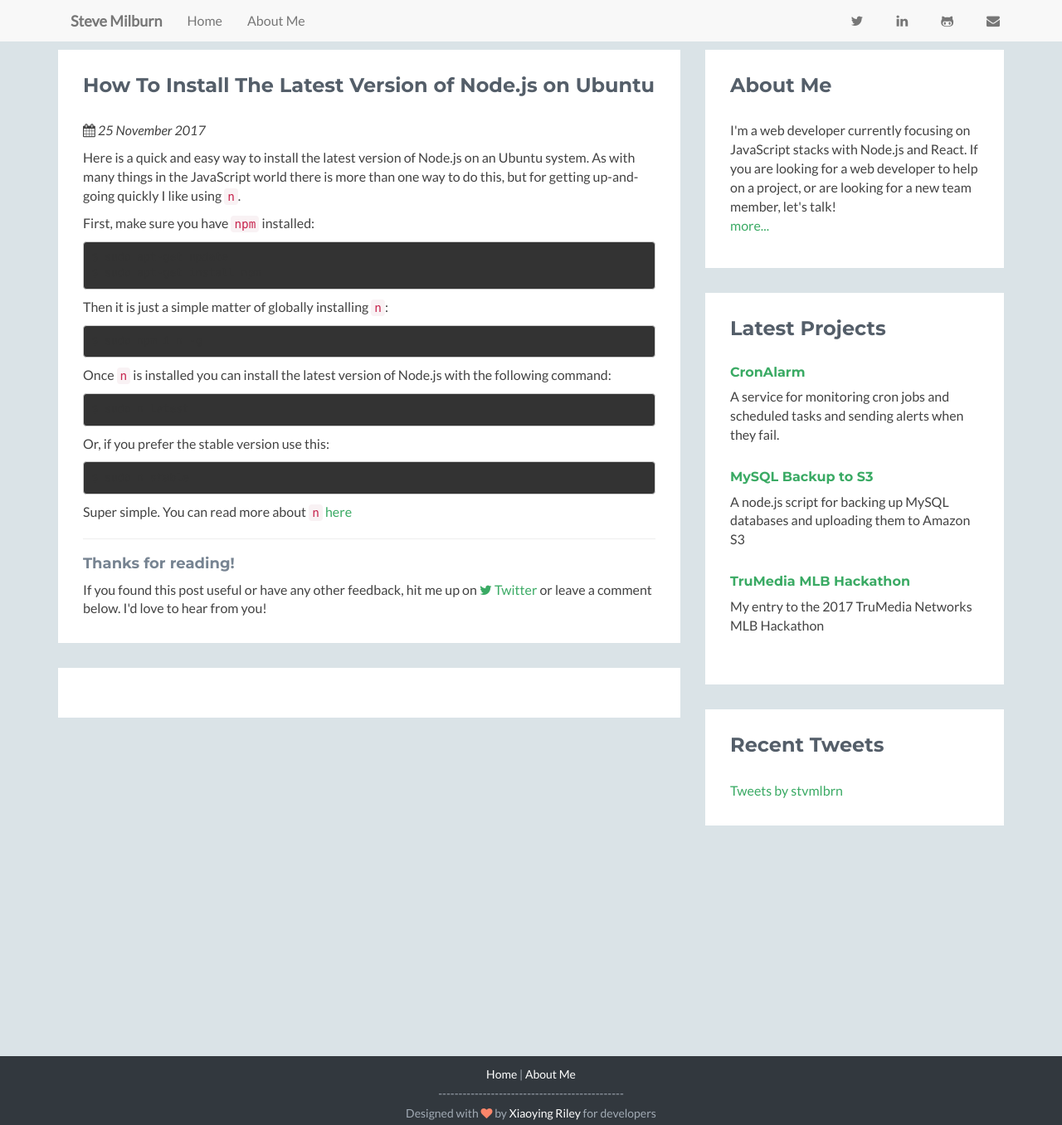
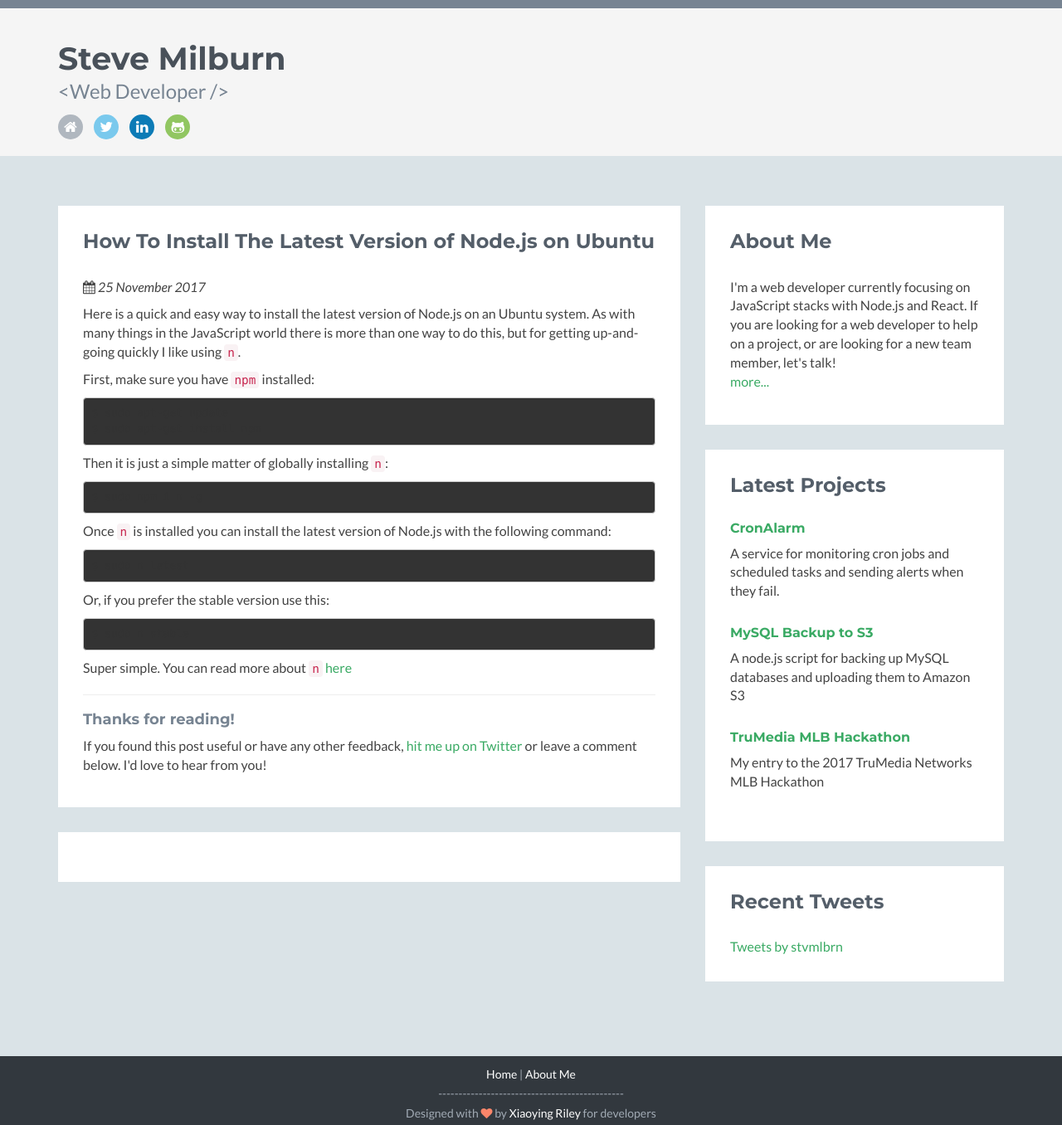
Before and after one commit to stvmlbrn/stvmlbrn.github.io, a Jekyll site: the page built from _posts/2017-11-25-install-latest-node-version-on-ubuntu.md, in a window 1280 px wide and 1356 px high. Shown: the whole window at 83% size. Built offline with Jekyll 4.4.1, drawn with Linux system fonts in a browser that asks for light colours; nearby versions of some CDN libraries; comment, search, counter and statistics services are not loaded.

Commit message:
layout changes

```diff
--- a/_layouts/post.html
+++ b/_layouts/post.html
@@ -35,30 +35,25 @@
 </head>
 
 <body>
-    <div class="nav navbar-default navbar-fixed-top">
-        <div class="container">
-            <div class="navbar-header">
-              <button type="button" class="navbar-toggle" data-toggle="collapse" data-target="#navbar">
-                <span class="icon-bar"></span>
-                <span class="icon-bar"></span>
-                <span class="icon-bar"></span>
-              </button>
-              <a href="/" class="navbar-brand"><strong>Steve Milburn</strong></a>
-            </div>
-            <div id="navbar" class="collapse navbar-collapse">
-                <ul class="nav navbar-nav">
-                    <li><a href="/">Home</a>
-                    <li><a href="/about">About Me</a></li>
-                </ul>
-                <ul class="nav navbar-nav navbar-right social list-inline">
-                  <li><a href="https://twitter.com/stvmlbrn" target="_blank"><i class="fa fa-twitter"></i></a></li>
-                  <li><a href="https://www.linkedin.com/in/steve-milburn-8b685b94" target="_blank"><i class="fa fa-linkedin"></i></a></li>
-                  <li><a href="https://github.com/stvmlbrn/" target="_blank"><i class="fa fa-github-alt"></i></a></li>
-                  <li><a href="mailto:{{ site.email }}" target="_blank"><i class="fa fa-envelope"></i></a></li>
-                </ul>
-            </div>
-        </div>
-    </div>
+    <!-- ******HEADER****** -->
+    <section>
+      <header class="header">
+          <div class="container">
+              <!-- <img class="profile-image img-responsive pull-left" src="assets/images/051.jpg" alt="Steve Milburn" /> -->
+              <div class="profile-content pull-left">
+                  <h1 class="name">Steve Milburn</h1>
+                  <h2 class="desc">&lt;Web Developer /&gt;</h2>
+                  <ul class="social list-inline">
+                    <li><a href="/" class="home"><i class="fa fa-home"></i></a></li>
+                    <li><a href="https://twitter.com/{{ site.twitter_username}}" target="_blank" rel="nofollow" class="twitter"><i class="fa fa-twitter"></i></a></li>
+                    <li><a href="https://www.linkedin.com/in/{{ site.linkedin_username }}" target="_blank" rel="nofollow" class="linkedin"><i class="fa fa-linkedin"></i></a></li>
+                    <li><a href="https://github.com/{{ site.github_username }}" target="_blank" rel="nofollow" class="github"><i class="fa fa-github-alt"></i></a></li>
+                  </ul>
+              </div><!--//profile-->
+              <!-- <a class="btn btn-cta-primary pull-right" href="http://themes.3rdwavemedia.com/" target="_blank"><i class="fa fa-paper-plane"></i> Contact Me</a>              -->
+          </div><!--//container-->
+      </header><!--//header-->
+    </section>
 
     <div class="container sections-wrapper">
         <div class="row">
@@ -75,9 +70,12 @@
                         {{ content }}
                         <hr/>
                         <h4>Thanks for reading!</h4>
-                        If you found this post useful or have any other feedback, hit
-                        me up on <a href="https://www.twitter.com/stvmlbrn" class="alert-link" target="_blank"><i class="fa fa-twitter"></i> Twitter</a>
+                        If you found this post useful or have any other feedback,
+                        <a href="https://www.twitter.com/stvmlbrn" rel="nofollow" class="alert-link" target="_blank">hit me up on  Twitter</a>
                         or leave a comment below. I'd love to hear from you!
+                        <p>
+                          <div class="sharethis-inline-share-buttons"></div>
+                        </p>
                     </div>
                 </section>
 
--- a/css/styles.css
+++ b/css/styles.css
@@ -141,7 +141,7 @@
 */
 /* ======= Header ======= */
 .header {
-  padding: 30px 0;
+  padding: 10px 0;
   background: #f5f5f5;
   border-top: 10px solid #778492;
 }
@@ -167,9 +167,9 @@
   margin-bottom: 15px;
 }
 .header .profile-content .social a {
-  background: #b0b7bf;
-  width: 36px;
-  height: 36px;
+  /* background: #b0b7bf; */
+  width: 30px;
+  height: 30px;
   display: inline-block;
   -webkit-border-radius: 50%;
   -moz-border-radius: 50%;
@@ -183,12 +183,35 @@
   text-align: center;
 }
 .header .profile-content .social a:hover {
-  background: #778492;
+  /* background: #778492; */
 }
 .header .profile-content .social a .fa {
-  font-size: 20px;
-  padding-top: 8px;
+  font-size: 17px;
+  padding-top: 7px;
 }
+
+.social .twitter {
+  background: #7ac9ed;
+}
+
+.social .home {
+  background: #b0b7bf;
+}
+
+.social .linkedin {
+  background: #0c7bb6;
+}
+
+.social .github {
+  background: #91c661;
+}
+
+.social a:hover {
+  transform: scale(1.2);
+}
+
+
+
 /* ======= Sections======= */
 .sections-wrapper {
   padding-top: 60px;
```
Also changed, not shown: _layouts/default.html (+6 -8 lines), css/dracula.css (deleted, +0 -70 lines), css/zenburn.css (deleted, +0 -78 lines).
